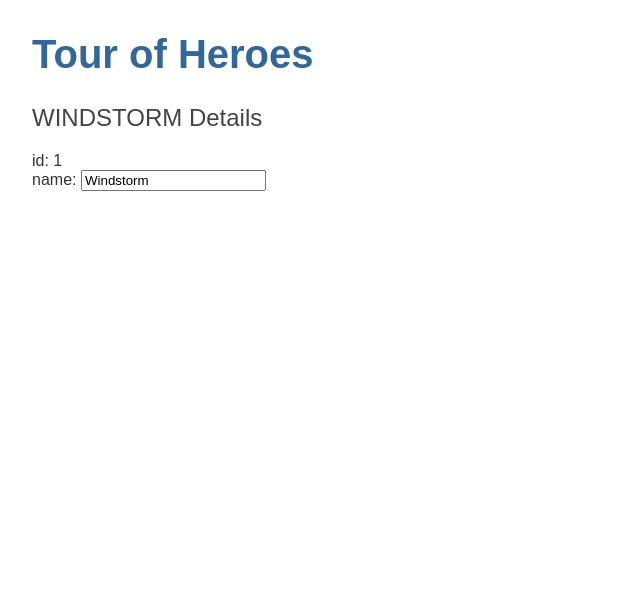
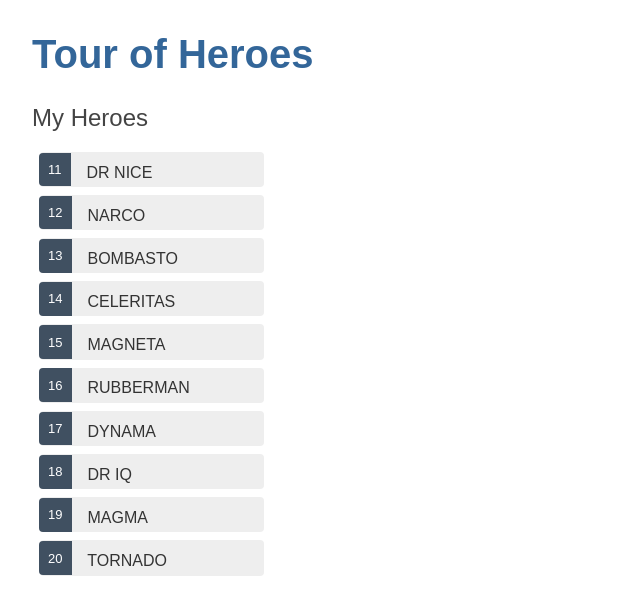
Before and after one commit to k-tokitoh/angular-tutorial, an Angular app: page / in a window 1280 px wide. Shown: the top 614 px of the page, without its empty margins (0-640 px from the left). Built offline with nearby package versions, Linux system fonts and the light colour scheme.

Commit message:
list heroes

```diff
--- a/src/app/heroes/heroes.component.css
+++ b/src/app/heroes/heroes.component.css
@@ -0,0 +1,52 @@
+/* HeroesComponent's private CSS styles */
+.heroes {
+  margin: 0 0 2em 0;
+  list-style-type: none;
+  padding: 0;
+  width: 15em;
+}
+.heroes li {
+  cursor: pointer;
+  position: relative;
+  left: 0;
+  background-color: #EEE;
+  margin: .5em;
+  padding: .3em 0;
+  height: 1.6em;
+  border-radius: 4px;
+}
+.heroes li:hover {
+  color: #2c3a41;
+  background-color: #e6e6e6;
+  left: .1em;
+}
+.heroes li.selected {
+  background-color: black;
+  color: white;
+}
+.heroes li.selected:hover {
+  background-color: #505050;
+  color: white;
+}
+.heroes li.selected:active {
+  background-color: black;
+  color: white;
+}
+.heroes .badge {
+  display: inline-block;
+  font-size: small;
+  color: white;
+  padding: 0.8em 0.7em 0 0.7em;
+  background-color:#405061;
+  line-height: 1em;
+  position: relative;
+  left: -1px;
+  top: -4px;
+  height: 1.8em;
+  margin-right: .8em;
+  border-radius: 4px 0 0 4px;
+}
+
+input {
+  padding: .5rem;
+}
--- a/src/app/heroes/heroes.component.html
+++ b/src/app/heroes/heroes.component.html
@@ -1,6 +1,6 @@
-<h2>{{hero.name | uppercase}} Details</h2>
-<div><span>id: </span>{{hero.id}}</div>
-<div>
-  <label for="name">name: </label>
-  <input id="name" [(ngModel)]="hero.name" placeholder="name">
-</div>
+<h2>My Heroes</h2>
+<ul class="heroes">
+  <li *ngFor="let hero of heroes">
+    <span class="badge">{{hero.id}}</span> {{hero.name | uppercase}}
+  </li>
+</ul>
--- a/src/app/heroes/heroes.component.ts
+++ b/src/app/heroes/heroes.component.ts
@@ -1,5 +1,6 @@
 import { Component, OnInit } from '@angular/core';
 import { Hero } from '../hero';
+import { HEROES } from '../mock-heroes';
 
 @Component({
   selector: 'app-heroes',
@@ -14,8 +15,5 @@
     console.log("on init!")
   }
 
-  hero: Hero = {
-    id: 1,
-    name: 'Windstorm'
-  };
+  heroes: Hero[] = HEROES
 }
--- /dev/null
+++ b/src/app/mock-heroes.ts
@@ -0,0 +1,14 @@
+import { Hero } from './hero';
+
+export const HEROES: Hero[] = [
+  { id: 11, name: 'Dr Nice' },
+  { id: 12, name: 'Narco' },
+  { id: 13, name: 'Bombasto' },
+  { id: 14, name: 'Celeritas' },
+  { id: 15, name: 'Magneta' },
+  { id: 16, name: 'RubberMan' },
+  { id: 17, name: 'Dynama' },
+  { id: 18, name: 'Dr IQ' },
+  { id: 19, name: 'Magma' },
+  { id: 20, name: 'Tornado' }
+];
```
